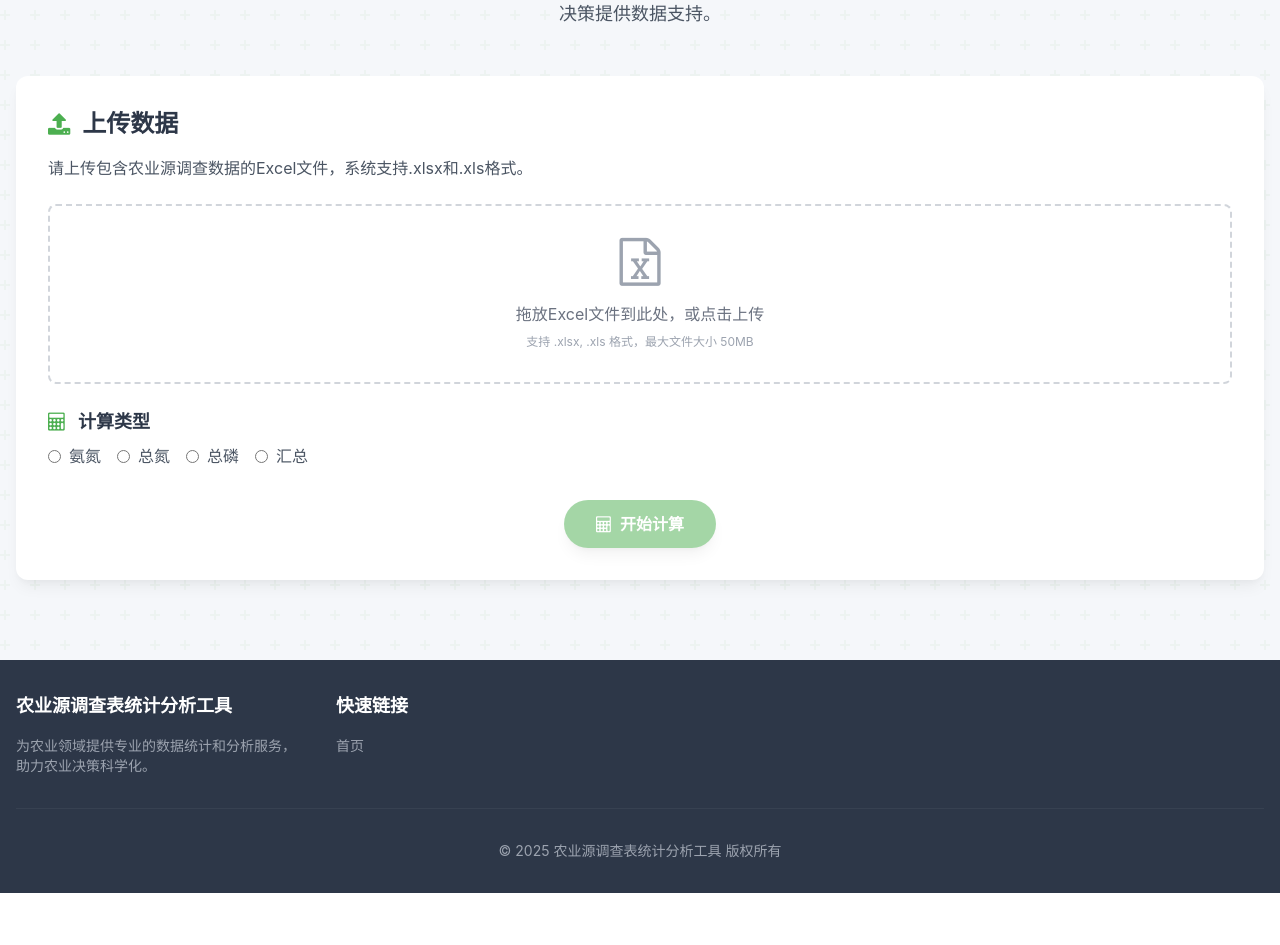
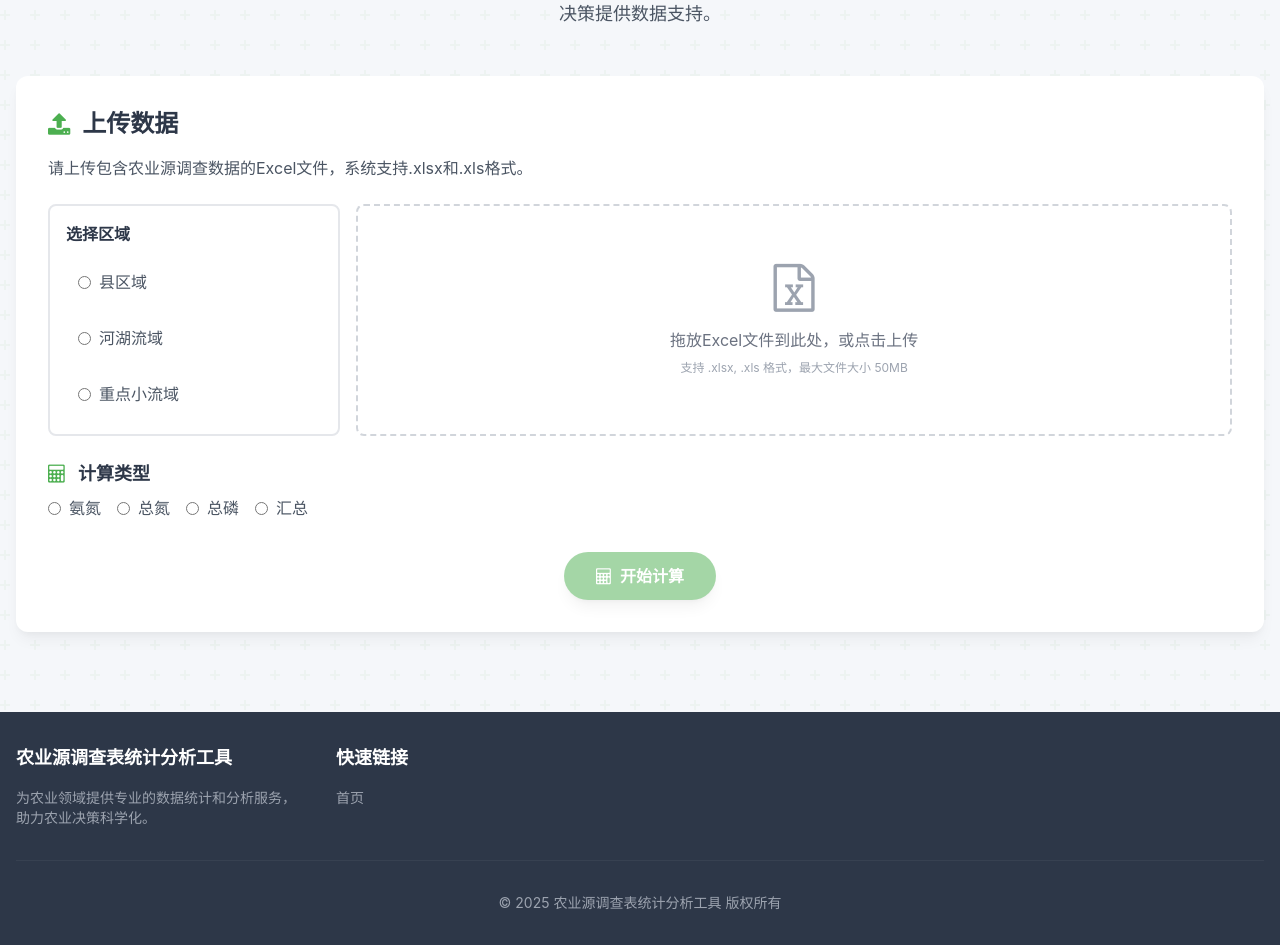
Before and after one commit to ToomyNike/NongYeYuan, a Flask app: page /home in a window 1280 px wide. Shown: the part 200-1145 px from the top of the page. Before the commit the page ends 1093 px from the top, so only its background shows below. Run offline with Flask 3, Linux system fonts and the light colour scheme; some libraries are stand-ins or nearby versions.

Commit message:
前端完成后

```diff
--- a/NongYeYuan/templates/home.html
+++ b/NongYeYuan/templates/home.html
@@ -83,10 +83,7 @@
         </section>
 
         <!-- 上传区域 -->
-        <!-- 上传区域 -->
 <section class="bg-white rounded-xl shadow-card p-8 mb-12 transition-custom hover:shadow-card-hover">
-    <div class="flex flex-col md:flex-row gap-8">
-        <div class="md:w-full">
     <h3 class="text-2xl font-bold text-dark mb-4 flex items-center">
         <i class="fa fa-upload text-primary mr-3"></i>上传数据
     </h3>
@@ -94,12 +91,36 @@
         请上传包含农业源调查数据的Excel文件，系统支持.xlsx和.xls格式。
     </p>
 
-            <!-- 上传文件区域 -->
-            <div id="upload-area" class="border-2 border-dashed border-gray-300 rounded-lg p-8 text-center cursor-pointer hover:border-primary transition-custom">
+    <!-- 整合区域选择和文件上传的容器 -->
+    <div class="flex flex-col md:flex-row gap-4">
+        <!-- 区域选择框 - 放在虚线框左侧 -->
+        <div class="md:w-1/4 border-2 border-gray-200 rounded-lg p-4 flex flex-col">
+            <h4 class="font-bold text-dark mb-3">选择区域</h4>
+            <div id="area-selection" class="flex flex-col gap-2 flex-grow">
+                <label for="county" class="flex items-center cursor-pointer p-3 rounded-md hover:bg-primary/10 transition-custom">
+                    <input type="radio" id="county" name="area" value="县区域" class="mr-2" onclick="selectArea(this)">
+                    <span class="text-gray-600">县区域</span>
+                </label>
+                <label for="river-basin" class="flex items-center cursor-pointer p-3 rounded-md hover:bg-primary/10 transition-custom">
+                    <input type="radio" id="river-basin" name="area" value="河湖流域" class="mr-2" onclick="selectArea(this)">
+                    <span class="text-gray-600">河湖流域</span>
+                </label>
+                <label for="small-basin" class="flex items-center cursor-pointer p-3 rounded-md hover:bg-primary/10 transition-custom">
+                    <input type="radio" id="small-basin" name="area" value="重点小流域" class="mr-2" onclick="selectArea(this)">
+                    <span class="text-gray-600">重点小流域</span>
+                </label>
+            </div>
+            <!-- 底部间距 -->
+            <div class="mt-auto"></div>
+        </div>
+
+        <!-- 文件上传区域 - 虚线框 -->
+        <div class="md:w-3/4 border-2 border-dashed border-gray-300 rounded-lg p-8 text-center cursor-pointer flex flex-col justify-center items-center" id="upload-area">
             <i class="fa fa-file-excel-o text-5xl text-gray-400 mb-4"></i>
             <p class="text-gray-500 mb-2">拖放Excel文件到此处，或点击上传</p>
             <p class="text-xs text-gray-400">支持 .xlsx, .xls 格式，最大文件大小 50MB</p>
             <input type="file" id="file-input" class="hidden" accept=".xlsx,.xls">
+        </div>
     </div>
 
     <!-- 已选择文件信息 -->
@@ -149,8 +170,6 @@
             <i class="fa fa-calculator mr-2"></i>
             开始计算
         </button>
-            </div>
-        </div>
     </div>
 </section>
 
@@ -433,11 +452,23 @@
                 });
             }
 
-
+            // 处理区域选择
+            function selectArea(radio) {
+                const labels = document.querySelectorAll('label[for^="county"], label[for^="river-basin"], label[for^="small-basin"]');
+                labels.forEach(label => {
+                    const span = label.querySelector('span');
+                    if (label.getAttribute('for') === radio.id) {
+                        label.classList.add('bg-primary/10');
+                        span.classList.remove('text-gray-600');
+                        span.classList.add('text-primary', 'font-bold');
+                    } else {
+                        label.classList.remove('bg-primary/10');
+                        span.classList.remove('text-primary', 'font-bold');
+                        span.classList.add('text-gray-600');
+                    }
                 });
-
-
-
+            }
+        });
     </script>
 </body>
 </html>
```
Also changed, not shown: README.md. Lines whose indentation alone changed are shown as unchanged.
